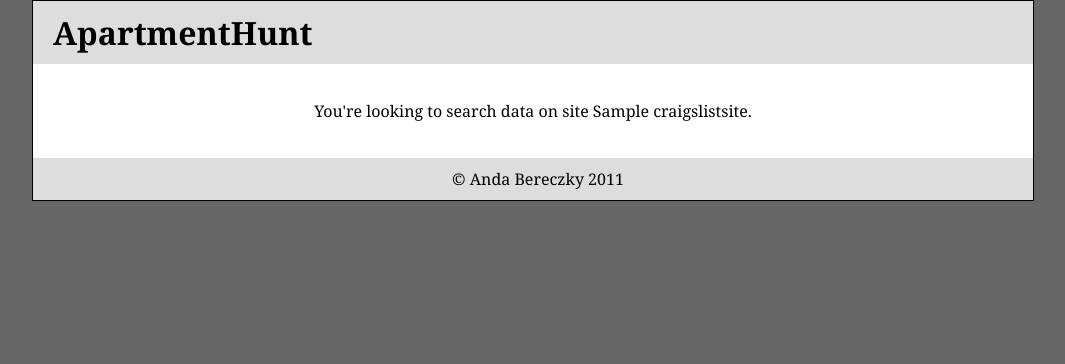
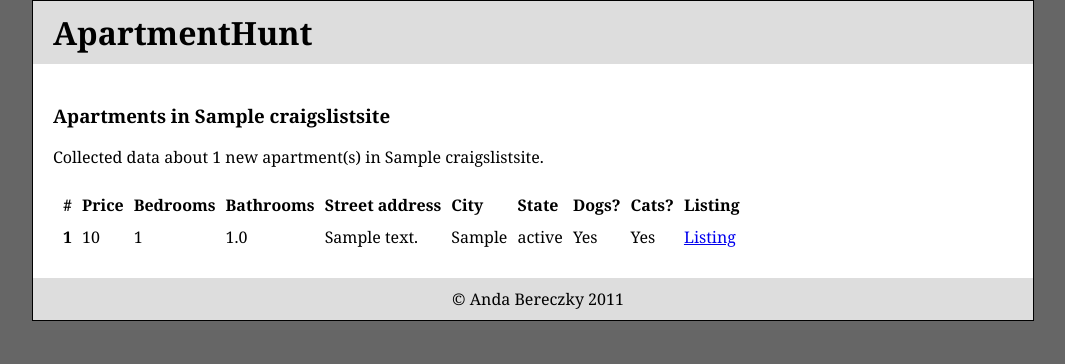
Before and after one commit to andabereczky/ApartmentHunt, a Django app: template templates/apartmenthunt/search.html in a window 1280 px wide. Shown: the top 364 px of the page, without its empty margins (107-1172 px from the left). Run offline with Django 3.2, Linux system fonts and the light colour scheme; tables that the repository leaves empty hold one stand-in row (values such as "Sample post"); the template is opened without the code that fills it: values that come from a table or form of the project are taken from there, most other values are stand-ins (such as "Sample title", 1, 10 or a date in 2020).

Commit message:
Fixed street address extraction. Moved all data extraction to search controller.

```diff
--- a/templates/apartmenthunt/search.html
+++ b/templates/apartmenthunt/search.html
@@ -14,9 +14,52 @@
     <div id="header">
     	<h1>ApartmentHunt</h1>
     <!-- end #header --></div>
-    <div id="mainContentNoSideBarCenter">
-		<p>You're looking to search data on site {{ site.site_name }}.</p>
-	<!-- end #mainContent --></div>
+    <div id="mainContentNoSideBar">
+		<h3>Apartments in {{ site.site_name }}</h3>
+{% if num_apartments > 0 %}
+      <p>Collected data about {{ num_apartments }} new apartment(s) in {{ site.site_name }}.</p>
+{% endif %}
+{% if site.apartment_set.all %}
+<table border="0" cellspacing="10" cellpadding="0">
+          <tr>
+            <th scope="col">#</th>
+            <th scope="col">Price</th>
+            <th scope="col">Bedrooms</th>
+            <th scope="col">Bathrooms</th>
+            <th scope="col">Street address</th>
+            <th scope="col">City</th>
+            <th scope="col">State</th>
+            <th scope="col">Dogs?</th>
+            <th scope="col">Cats?</th>
+            <th scope="col">Listing</th>
+          </tr>
+	{% for apartment in site.apartment_set.all %}
+          <tr>
+            <th scope="row">{{ apartment.id }}</th>
+            <td>{{ apartment.price }}</td>
+            <td>{{ apartment.num_bedrooms }}</td>
+            <td>{{ apartment.num_bathrooms }}</td>
+            <td>{{ apartment.street_address }}</td>
+            <td>{{ apartment.city }}</td>
+            <td>{{ apartment.state }}</td>
+		{% if apartment.dogs_allowed %}
+            <td>Yes</td>
+		{% else %}
+            <td>No</td>
+		{% endif %}
+		{% if apartment.cats_allowed %}
+            <td>Yes</td>
+		{% else %}
+            <td>No</td>
+		{% endif %}
+            <td><a href="http://{{ site.site_subdomain }}.craigslist.org/apa/{{ apartment.listing_number }}.html">Listing</a></td>
+          </tr>
+	{% endfor %}
+      </table>
+{% else %}
+        <p>No apartments found in {{ site.site_name }}.</p>
+{% endif %}
+<!-- end #mainContent --></div>
     <div id="footer">
 	    <p>&copy; Anda Bereczky 2011</p>
     <!-- end #footer --></div>
```
Also changed, not shown: apartmenthunt/crawler.py (+36 -24 lines), apartmenthunt/views.py (+6 -15 lines), templates/apartmenthunt/datacollection.html (deleted, +0 -31 lines).
